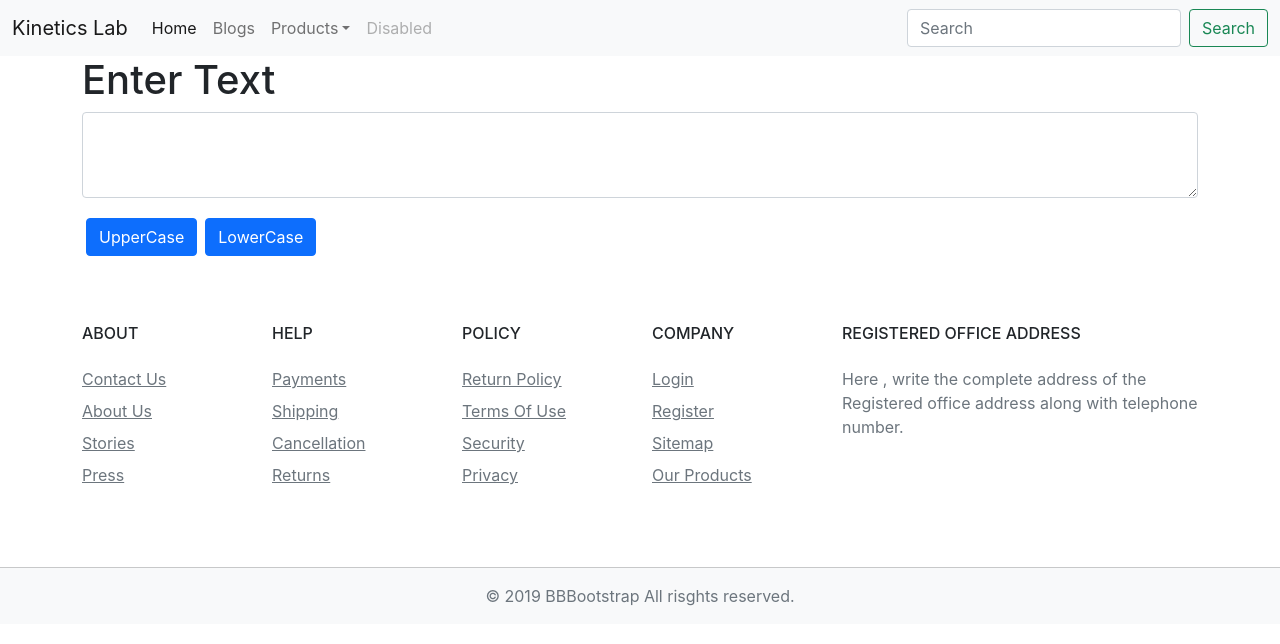
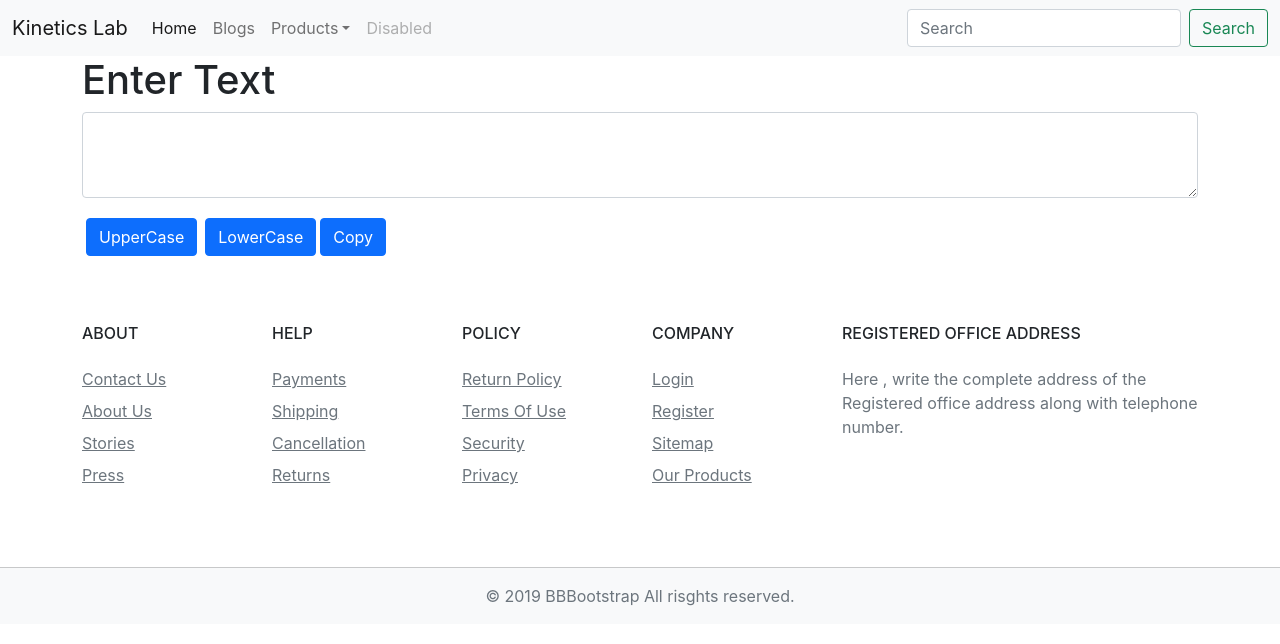
Before and after one commit to thedhruvkumar/React-Project, a React (Create React App) app: page / in a window 1280 px wide. Shown: the top 644 px of the page. Built offline with nearby package versions, Linux system fonts and the light colour scheme.

Commit message:
Update TextForm.jsx

```diff
--- a/src/Components/TextForm.jsx
+++ b/src/Components/TextForm.jsx
@@ -14,6 +14,9 @@ const TextForm = () => {
     const textChange = (event) =>{
         settext(event.target.value)
     }
+    const copyBtn=()=>{
+      navigator.clipboard.writeText(text);
+    }
 
   return (
     <>
@@ -23,7 +26,7 @@ const TextForm = () => {
 </div>
 <button className="btn btn-primary m-1" onClick={handleUpper} >UpperCase</button>
 <button className="btn btn-primary m-1" onClick={handleLower} >LowerCase</button>
-{/* <button className="btn btn-primary" onClick={handleBtn} >UpperCase</button> */}
+<button className="btn btn-primary" onClick={copyBtn} >Copy</button>
 {/* <button className="btn btn-primary" onClick={handleBtn} >UpperCase</button> */}
     </>
   )
```
